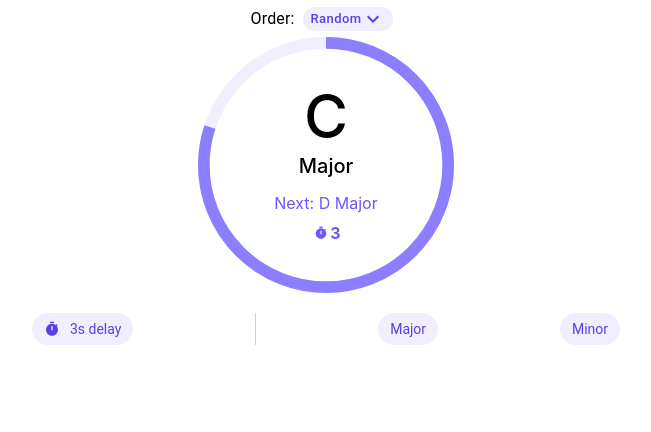
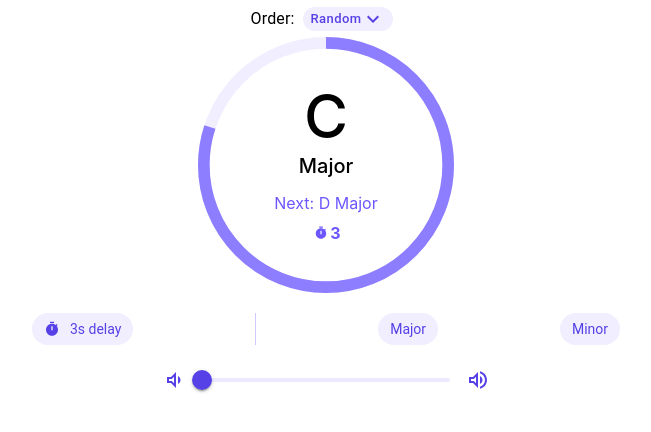
Before and after one commit to luketurnerdev/randomkeygenerator, a React (Create React App) app: page / in a window 1280 px wide. Shown: the top 432 px of the page, without its empty margins (314-965 px from the left). Built offline with nearby package versions, Linux system fonts and the light colour scheme; no server answers.

Commit message:
add volume slider with custom override css

```diff
--- /dev/null
+++ b/src/Components/Randomizer/VolumeSection/index.js
@@ -0,0 +1,33 @@
+import {Slider, Stack} from "@mui/material"
+import VolumeUpOutlinedIcon from '@mui/icons-material/VolumeUpOutlined';
+import VolumeDownOutlinedIcon from '@mui/icons-material/VolumeDownOutlined';
+import styles from "./styles"
+import { withStyles, makeStyles } from "@material-ui/core/styles";
+
+  const CustomSlider = withStyles(theme => ({
+    disabled: {
+      color: theme.palette.primary.main
+    },
+    thumb: {
+      color: "#5641E6",
+    },
+    rail: {
+        color: '#CFC8FF',
+    }
+  }))(Slider);
+
+
+
+const VolumeSection = () => {
+    return (
+        <div>
+            <Stack style={styles.container} spacing={2} direction="row" sx={{ mb: 1 }} alignItems="center">
+                <VolumeDownOutlinedIcon style={styles.icon}/>
+                    <CustomSlider style={{width: '248px'}}  />
+                <VolumeUpOutlinedIcon style={styles.icon}/>
+            </Stack>
+        </div>
+    )
+}
+
+export default VolumeSection;
--- /dev/null
+++ b/src/Components/Randomizer/VolumeSection/styles.js
@@ -0,0 +1,14 @@
+const styles = {
+    container: {
+        marginTop: '20px',
+    },
+    slider: {
+        width: '248px',
+    },
+    icon: {
+        color: "#5641E6",
+    },
+
+}
+
+export default styles;
--- a/src/Components/Randomizer/index.js
+++ b/src/Components/Randomizer/index.js
@@ -3,6 +3,7 @@ import styles from "./styles";
 import { ThemeProvider } from '@material-ui/core'
 import theme from "../../theme"
 import KeyDisplay from "./KeyDisplay";
+import VolumeSection from "./VolumeSection";
 import SettingsBar from "./SettingsBar";
 import ChangeModDisplay from "./ChangeModDisplay";
 import ChangeOrderDisplay from "./ChangeOrderDisplay";
@@ -41,6 +42,8 @@ const Randomizer = props => {
     <SettingsBar
       delayInSeconds={delayInSeconds}
     />
+
+    <VolumeSection />
     </div>
 
 
```
